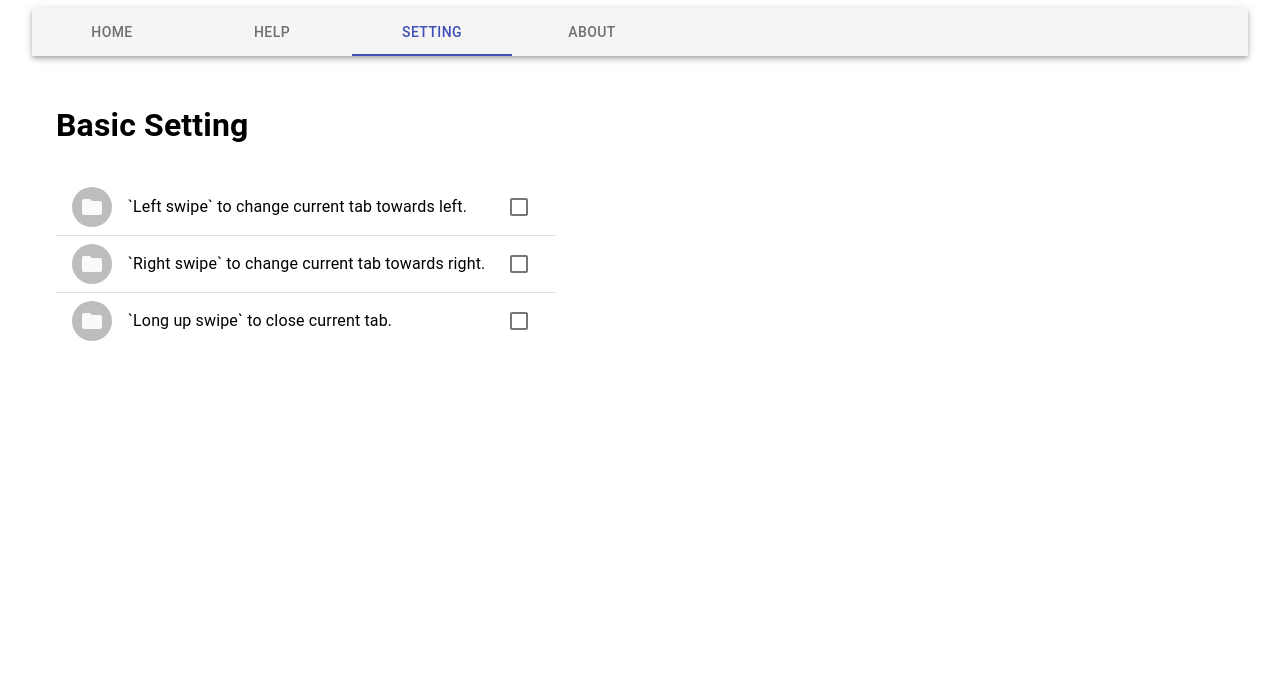
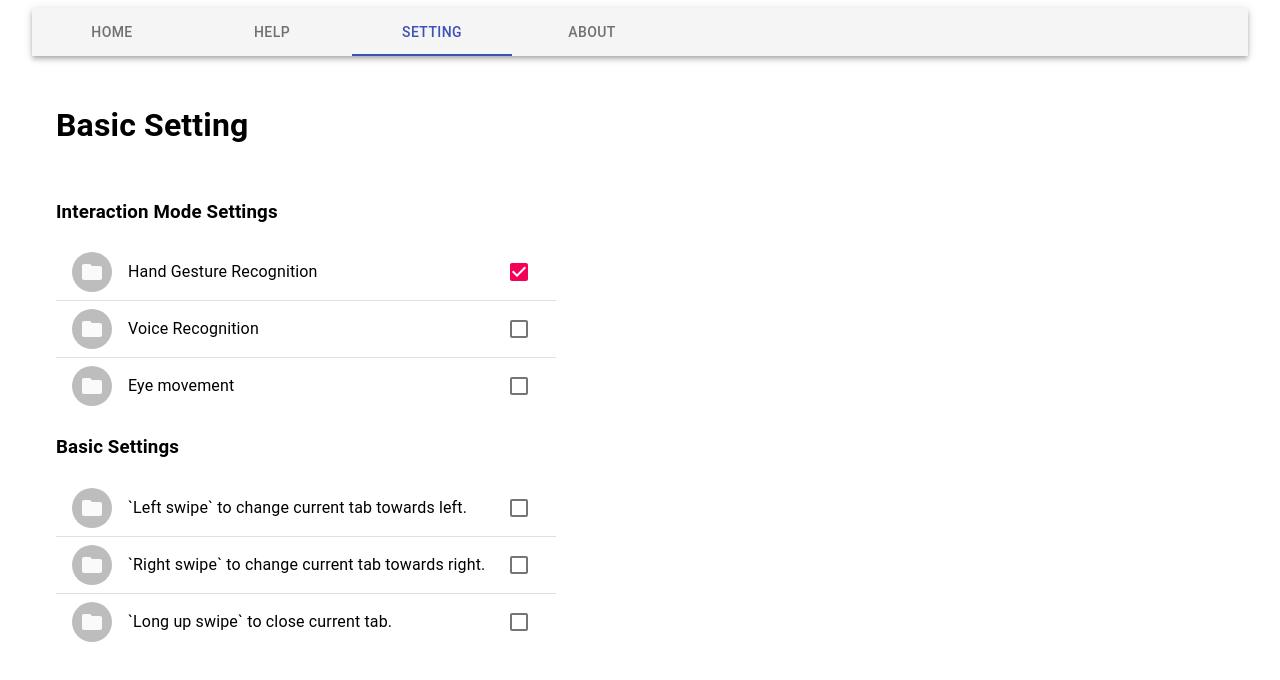
Before and after one commit to fxnoob/Hand-in-the-air, a React app: page / in a window 1280 px wide. Both pictures are taken after a click on the tab "SETTING". Shown: the top 680 px of the page. Built offline with nearby package versions, Linux system fonts and the light colour scheme; the HTML template or start-up script is replaced by a standard one.

Commit message:
add support to voice recognition

```diff
--- a/option-page/components/help/help.jsx
+++ b/option-page/components/help/help.jsx
@@ -8,6 +8,7 @@ import CardMedia from "@material-ui/core/CardMedia";
 import Button from "@material-ui/core/Button";
 import Img from "./help.png";
 import Img2 from "./help2.png";
+import { checkDeviceSupport } from "../../../src/lib/helper";
 
 const useStyles = makeStyles({
   card: {
@@ -23,7 +24,11 @@ const useStyles = makeStyles({
 
 const init = () => {
   if (navigator.webkitGetUserMedia) {
-    navigator.webkitGetUserMedia({ video: true }, onSuccess, onFail);
+    navigator.webkitGetUserMedia(
+      { video: true, audio: true },
+      onSuccess,
+      onFail
+    );
   } else {
     alert("Camera is not available");
   }
--- a/option-page/components/setting/setting.jsx
+++ b/option-page/components/setting/setting.jsx
@@ -9,6 +9,8 @@ import Avatar from "@material-ui/core/Avatar";
 import Divider from "@material-ui/core/Divider";
 import FolderIcon from "@material-ui/icons/Folder";
 import Checkbox from "@material-ui/core/Checkbox";
+import MenuItem from "@material-ui/core/MenuItem";
+import Select from "@material-ui/core/Select";
 import Db from "../../../src/lib/db";
 
 const db = new Db();
@@ -30,26 +32,49 @@ export default function Settings() {
   const [state, setState] = React.useState({
     left: false,
     right: false,
-    long_up: false
+    long_up: false,
+    hand_gesture: true,
+    voice_recognition: false,
+    eye_tracking: false
   });
 
   const handleChange = name => event => {
-    db.set({
-      factory_setting: {
+    const config = {};
+    if (typeof name == "object") {
+      config.factory_setting = {
+        ...state,
+        interaction_mode: event.target.value
+      };
+    } else if (typeof name == "string") {
+      config.factory_setting = {
         ...state,
         [name]: !state[name]
-      }
-    }).then(res => {
-      setState({ ...state, [name]: !state[name] });
+      };
+    }
+    db.set(config).then(res => {
+      setState({ ...config.factory_setting });
     });
   };
 
   React.useEffect(() => {
     const init = async () => {
       const setting = await db.get(["factory_setting"]);
-      console.log(setting);
-      const { left, right, long_up } = setting.factory_setting;
-      setState({ left: left, right: right, long_up: long_up });
+      const {
+        left,
+        right,
+        long_up,
+        hand_gesture,
+        voice_recognition,
+        eye_tracking
+      } = setting.factory_setting;
+      setState({
+        left: left,
+        right: right,
+        long_up: long_up,
+        hand_gesture: hand_gesture,
+        voice_recognition: voice_recognition,
+        eye_tracking: eye_tracking
+      });
     };
     init()
       .then(res => {})
@@ -61,6 +86,67 @@ export default function Settings() {
       <h1>Basic Setting</h1>
       <div className={classes.main}>
         <List dense={false}>
+          <h3>Interaction Mode Settings</h3>
+          <ListItem>
+            <ListItemAvatar>
+              <Avatar>
+                <FolderIcon />
+              </Avatar>
+            </ListItemAvatar>
+            <ListItemText
+              primary="Hand Gesture Recognition"
+              secondary={false}
+            />
+            <ListItemSecondaryAction>
+              <Checkbox
+                checked={state.hand_gesture}
+                onChange={handleChange("hand_gesture")}
+                value={state.hand_gesture}
+                inputProps={{
+                  "aria-label": "primary checkbox"
+                }}
+              />
+            </ListItemSecondaryAction>
+          </ListItem>
+          <Divider />
+          <ListItem>
+            <ListItemAvatar>
+              <Avatar>
+                <FolderIcon />
+              </Avatar>
+            </ListItemAvatar>
+            <ListItemText primary="Voice Recognition" secondary={false} />
+            <ListItemSecondaryAction>
+              <Checkbox
+                checked={state.voice_recognition}
+                onChange={handleChange("voice_recognition")}
+                value={state.voice_recognition}
+                inputProps={{
+                  "aria-label": "primary checkbox"
+                }}
+              />
+            </ListItemSecondaryAction>
+          </ListItem>
+          <Divider />
+          <ListItem>
+            <ListItemAvatar>
+              <Avatar>
+                <FolderIcon />
+              </Avatar>
+            </ListItemAvatar>
+            <ListItemText primary="Eye movement" secondary={false} />
+            <ListItemSecondaryAction>
+              <Checkbox
+                checked={state.eye_tracking}
+                onChange={handleChange("eye_tracking")}
+                value={state.eye_tracking}
+                inputProps={{
+                  "aria-label": "primary checkbox"
+                }}
+              />
+            </ListItemSecondaryAction>
+          </ListItem>
+          <h3>Basic Settings</h3>
           <ListItem>
             <ListItemAvatar>
               <Avatar>
--- a/package.json
+++ b/package.json
@@ -48,6 +48,7 @@
     "@babel/standalone": "^7.5.5",
     "@material-ui/core": "^4.3.3",
     "@material-ui/icons": "^4.2.1",
+    "annyang": "^2.6.1",
     "clsx": "^1.0.4",
     "husky": "^3.0.9",
     "jquery": "latest",
--- a/src/lib/db.js
+++ b/src/lib/db.js
@@ -9,7 +9,10 @@ export class Schema {
       factory_setting: {
         left: true,
         right: true,
-        long_up: false
+        long_up: false,
+        hand_gesture: true,
+        voice_recognition: false,
+        eye_tracking: false
       }
     };
   }
@@ -50,6 +53,22 @@ export default class Db {
       }
     });
   }
+
+  getAll() {
+    return new Promise((resolve, reject) => {
+      try {
+        chrome.storage.local.get({}, items => {
+          if (items === undefined) {
+            reject(new Error("Error"));
+          } else {
+            resolve(items);
+          }
+        });
+      } catch (e) {
+        reject(e);
+      }
+    });
+  }
   /*
    * delete key from db
    * input - [key1,key2] or string
--- a/webpack.config.js
+++ b/webpack.config.js
@@ -38,6 +38,7 @@ module.exports = {
     publicPath: "/",
     filename: "[name].bundle.js"
   },
+  devtool: "inline-source-map",
   plugins: [
     new CopyWebpackPlugin(
       [
```
Also changed, not shown: src/background.js (+51 -10 lines), src/app/manifest.json, src/lib/helper.js (added), 1 other file (tests, documents, lock files or other folders).
